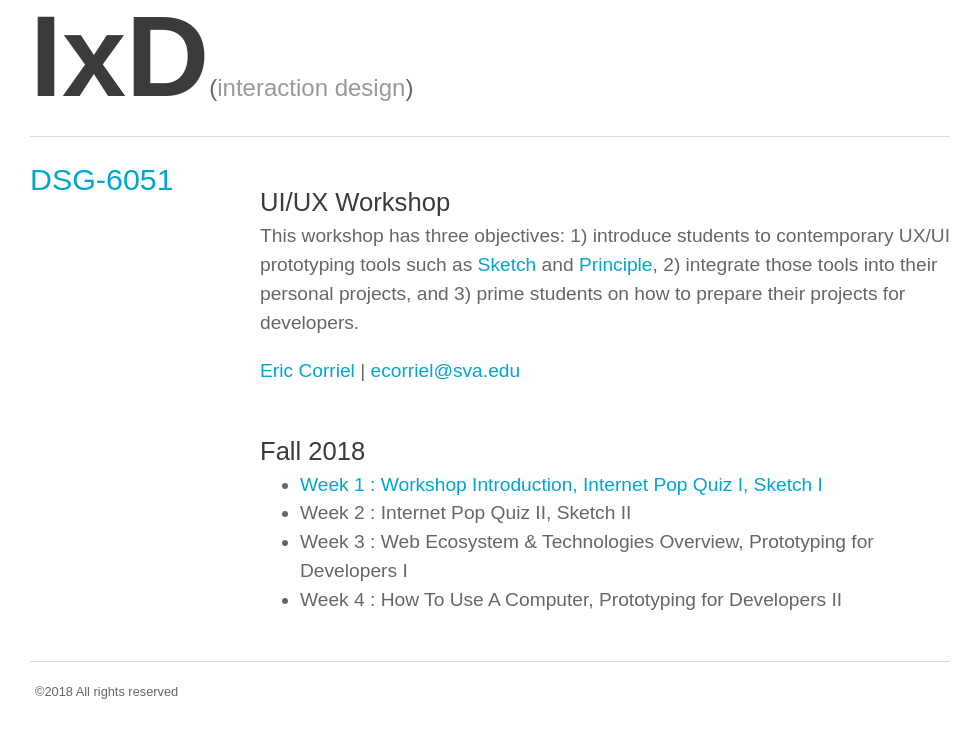
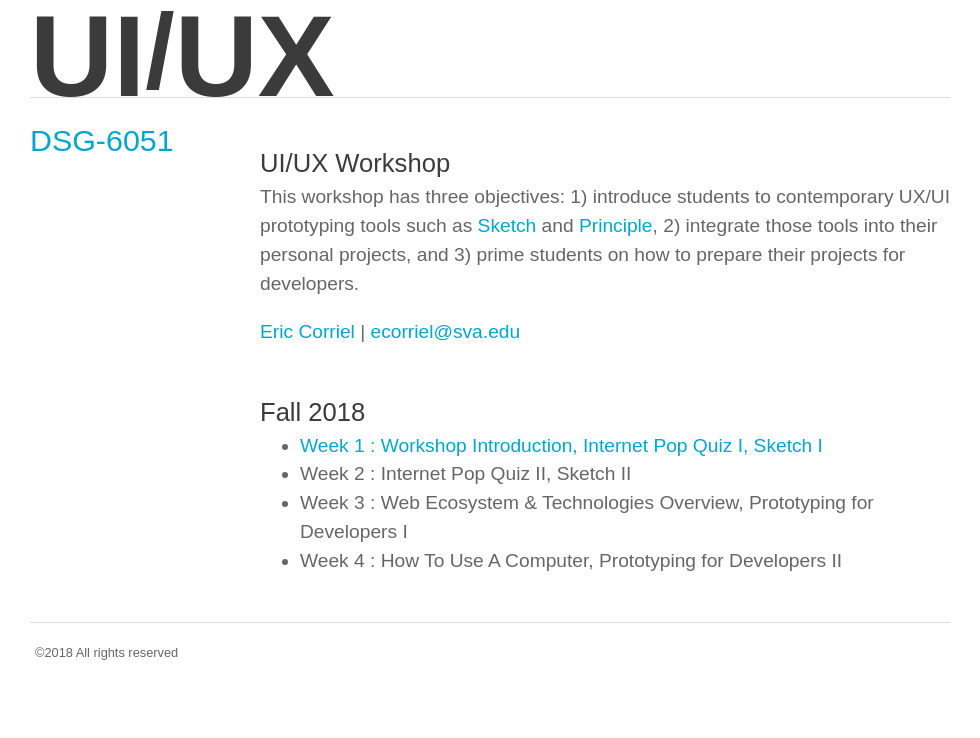
Before and after one commit to ericcorriel/mfad, a PHP site: page /index.php in a window 1280 px wide. Shown: the top 738 px of the page, without its empty margins (150-1130 px from the left). Run offline with PHP 8.4, Linux system fonts and the light colour scheme; some libraries are stand-ins or nearby versions.

Commit message:
adjusting course title

```diff
--- a/includes/formattop.php
+++ b/includes/formattop.php
@@ -1,6 +1,6 @@
 <?php
-	if(empty($title)) $title="IxD";
-	if(empty($subtitle)) $subtitle="interaction design";
+	if(empty($title)) $title="UI<span style='font-size:.92em;display:inline-block;position:relative;top:-8px'>/</span>UX";
+	if(empty($subtitle)) $subtitle="";
  ?>
 <!DOCTYPE html>
 <html>
@@ -8,7 +8,7 @@
 
 
 <head>
-	<title>IXD | Interaction Content Design and Creation</title>
+	<title>UIUX | Interaction Design Workshop</title>
 	<meta http-equiv="Content-Type" content="text/html; charset=UTF-8">
 	<meta name="viewport" content="width-device-width, maximum-scale=1.0, minimum-scale-1.0, initial-scale-1.0" />
 	<meta name="description" content="Syllabus for BFA Design course: Interaction Content Creation and Design, taught at the School of Visual Arts" />
@@ -41,6 +41,6 @@
 										<!-- below: header "Visual Arts Press" -->
 
 	<div id="header">
-		<h1><a href="/"><?php echo $title?><span style='font-size:18pt;font-weight:100;color:#666'>(<span style='color:#999'><?php echo $subtitle?></span>)</span></a></h1>
+		<h1 style='margin-bottom:-10px'><a href="/"><?php echo $title?></a></h1>
 	</div>
  	<div class="line"></div>
```
